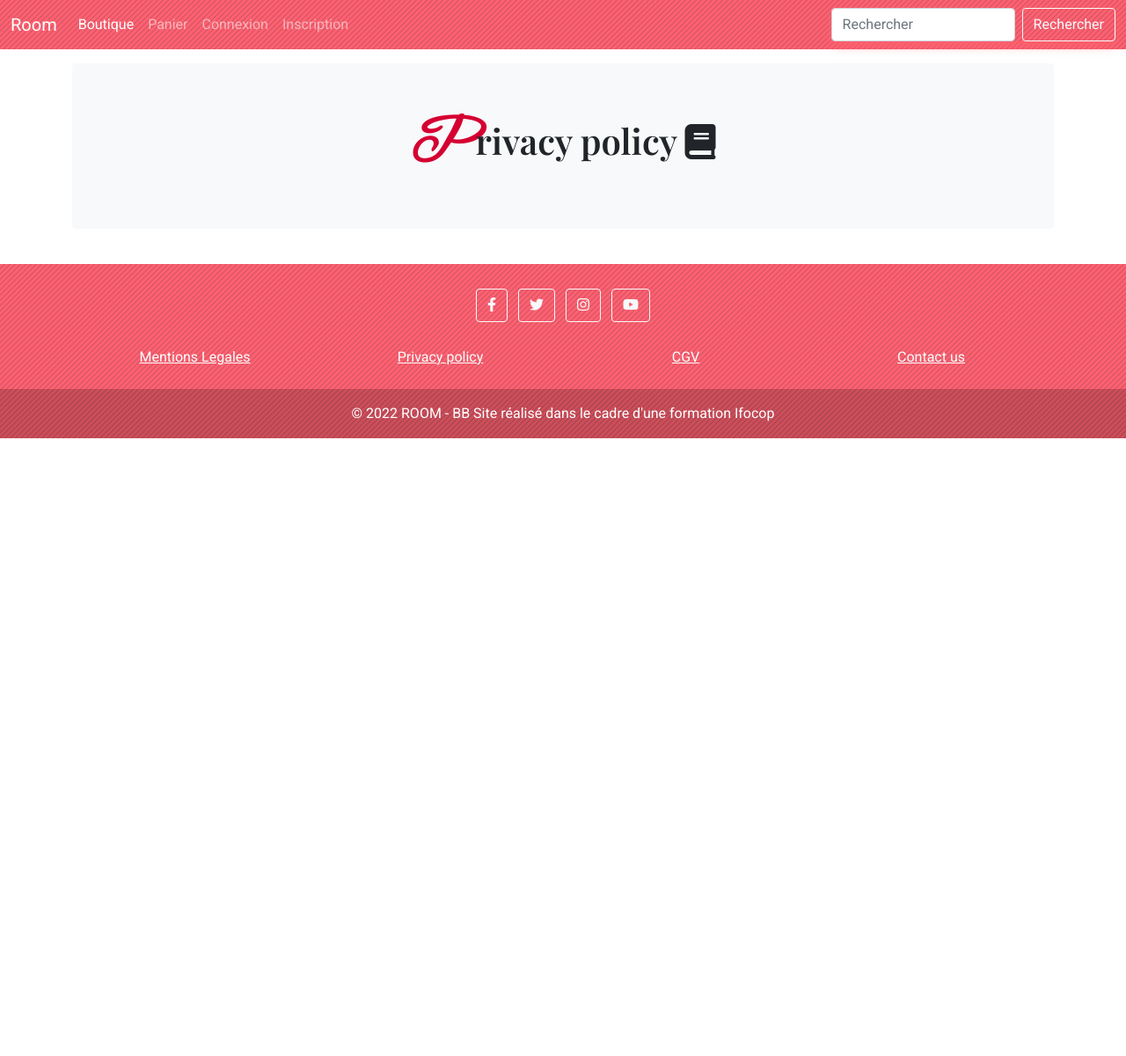
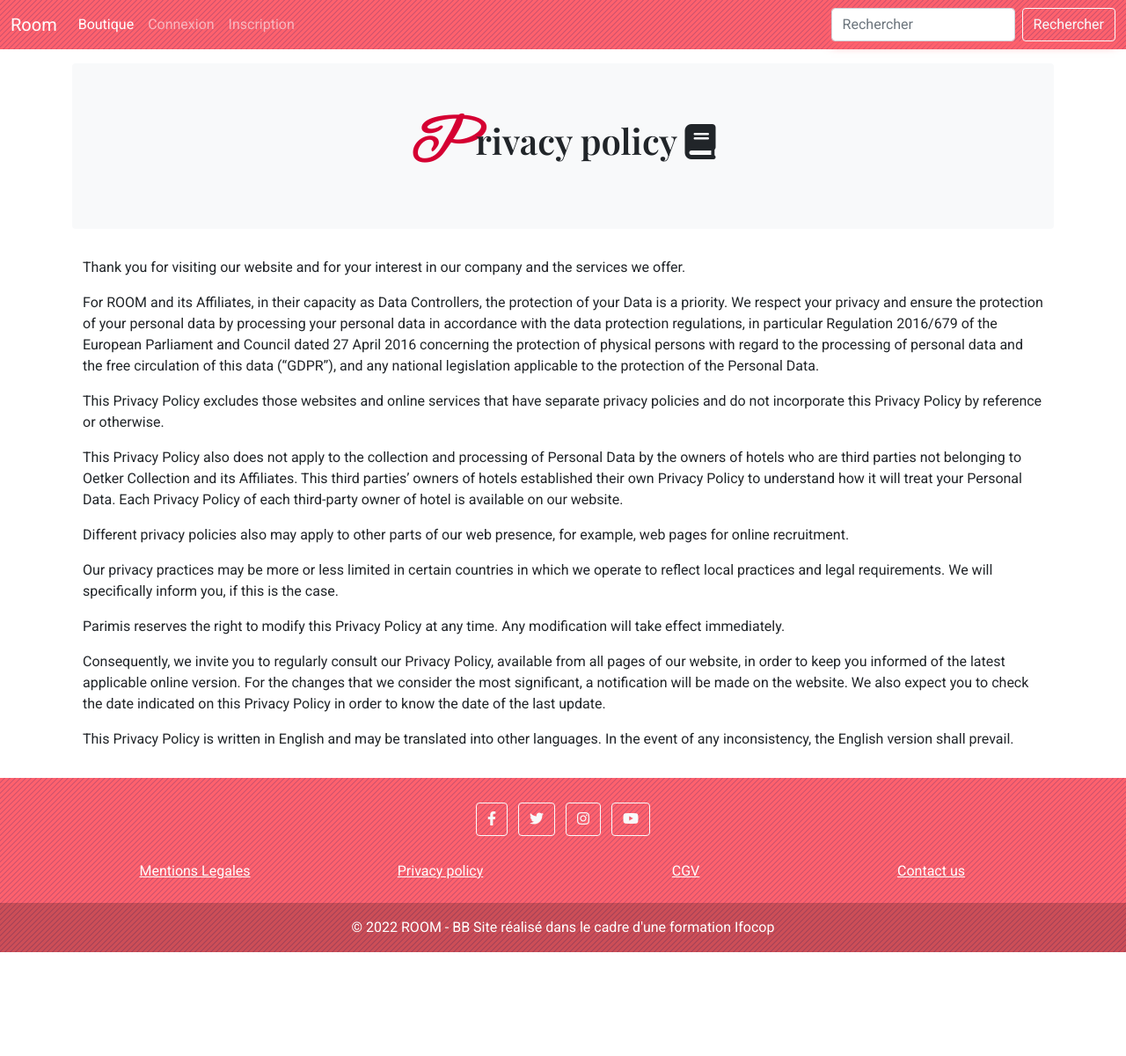
Before and after one commit to Bathula9/room-Php, a PHP site: page /PHP/files_footer/privacy.php in a window 1280 px wide. Shown: the whole page at 88% size. Run offline with PHP 8.4, Linux system fonts and the light colour scheme.

Commit message:
finish avis

```diff
--- a/files_footer/privacy.php
+++ b/files_footer/privacy.php
@@ -1,11 +1,6 @@
 <?php
 include '../inc/init.inc.php';
 include '../inc/functions.inc.php';
-
-//CODE ...
-
-
-
 
 
 //Debut des affichages
@@ -15,15 +10,72 @@
 ?>
 
 
-
-
 <div class="bg-light p-5 rounded text-center">
     <h1 class="letter">Privacy policy <i class="fa-solid fa-book"></i></h1>
 </div>
 
-<div class="row mt-4">
-    <div class="col-sm-12">
+<!-- **************************** PRIVACY POLICY ************************ -->
 
+<div class="container">
+    <div class="row">
+        <div class="col-12 pt-3 mt-3">
+            <p>
+                Thank you for visiting our website and for your interest in our
+                company and the services we offer.
+            </p>
+            <p>
+                For ROOM and its Affiliates, in their capacity as Data
+                Controllers, the protection of your Data is a priority. We respect
+                your privacy and ensure the protection of your personal data by
+                processing your personal data in accordance with the data protection
+                regulations, in particular Regulation 2016/679 of the European
+                Parliament and Council dated 27 April 2016 concerning the protection
+                of physical persons with regard to the processing of personal data
+                and the free circulation of this data (“GDPR”), and any national
+                legislation applicable to the protection of the Personal Data.
+            </p>
+
+            <p>
+                This Privacy Policy excludes those websites and online services that
+                have separate privacy policies and do not incorporate this Privacy
+                Policy by reference or otherwise.
+            </p>
+            <p>
+                This Privacy Policy also does not apply to the collection and
+                processing of Personal Data by the owners of hotels who are third
+                parties not belonging to Oetker Collection and its Affiliates. This
+                third parties’ owners of hotels established their own Privacy Policy
+                to understand how it will treat your Personal Data. Each Privacy
+                Policy of each third-party owner of hotel is available on our
+                website.
+            </p>
+            <p>
+                Different privacy policies also may apply to other parts of our web
+                presence, for example, web pages for online recruitment.
+            </p>
+            <p>
+                Our privacy practices may be more or less limited in certain
+                countries in which we operate to reflect local practices and legal
+                requirements. We will specifically inform you, if this is the case.
+            </p>
+            <p>
+                Parimis reserves the right to modify this Privacy Policy at any
+                time. Any modification will take effect immediately.
+            </p>
+            <p>
+                Consequently, we invite you to regularly consult our Privacy Policy,
+                available from all pages of our website, in order to keep you
+                informed of the latest applicable online version. For the changes
+                that we consider the most significant, a notification will be made
+                on the website. We also expect you to check the date indicated on
+                this Privacy Policy in order to know the date of the last update.
+            </p>
+            <p>
+                This Privacy Policy is written in English and may be translated into
+                other languages. In the event of any inconsistency, the English
+                version shall prevail.
+            </p>
+        </div>
     </div>
 </div>
 
--- a/inc/nav.inc.php
+++ b/inc/nav.inc.php
@@ -9,9 +9,7 @@
                 <li class="nav-item">
                     <a class="nav-link active" aria-current="page" href="<?= URL; ?>index.php">Boutique</a>
                 </li>
-                <li class="nav-item">
-                    <a class="nav-link" href="<?= URL; ?>panier.php">Panier</a>
-                </li>
+
 
                 <?php if (!user_is_connected()) { ?>
 
```
Also changed, not shown: admin/gestion_avis.php (+16 -7 lines), fiche_produit.php (+30 -9 lines).
